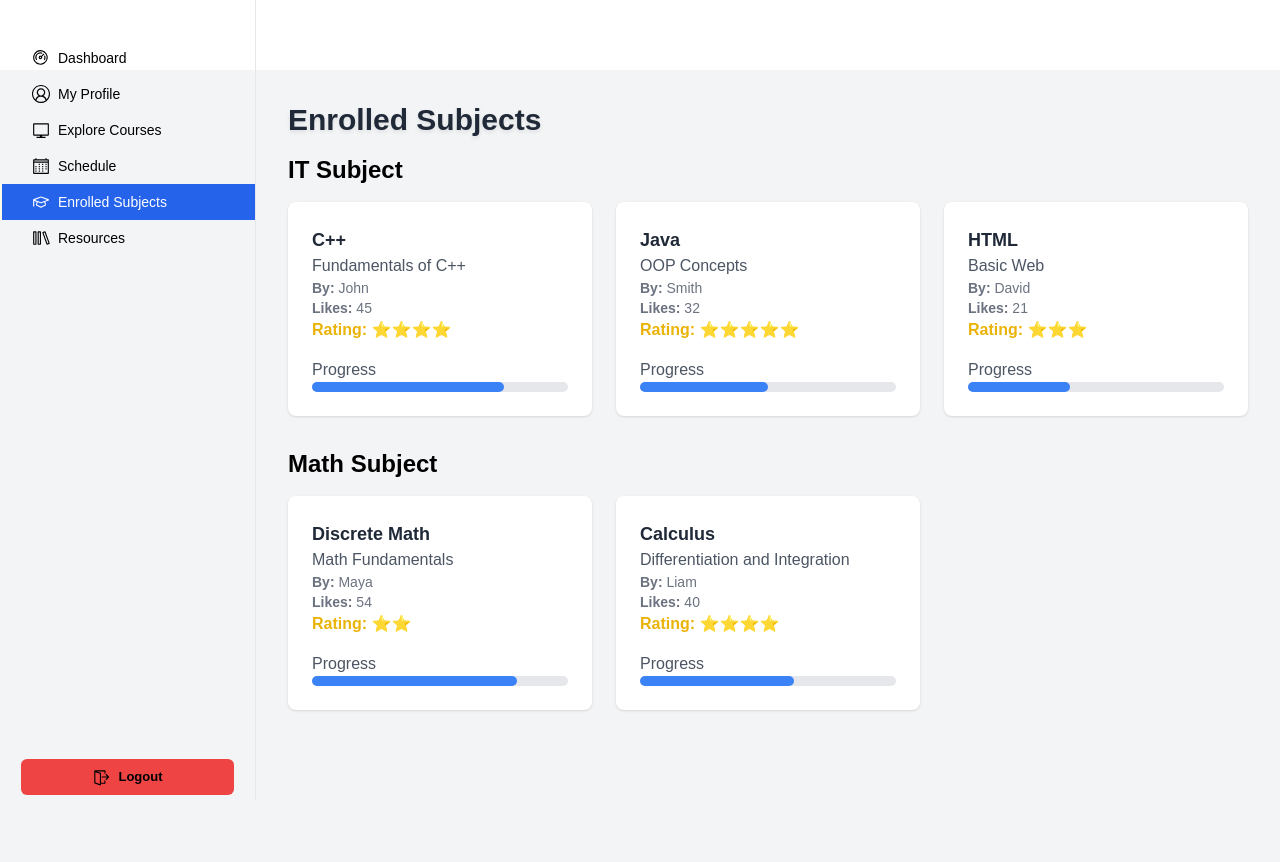
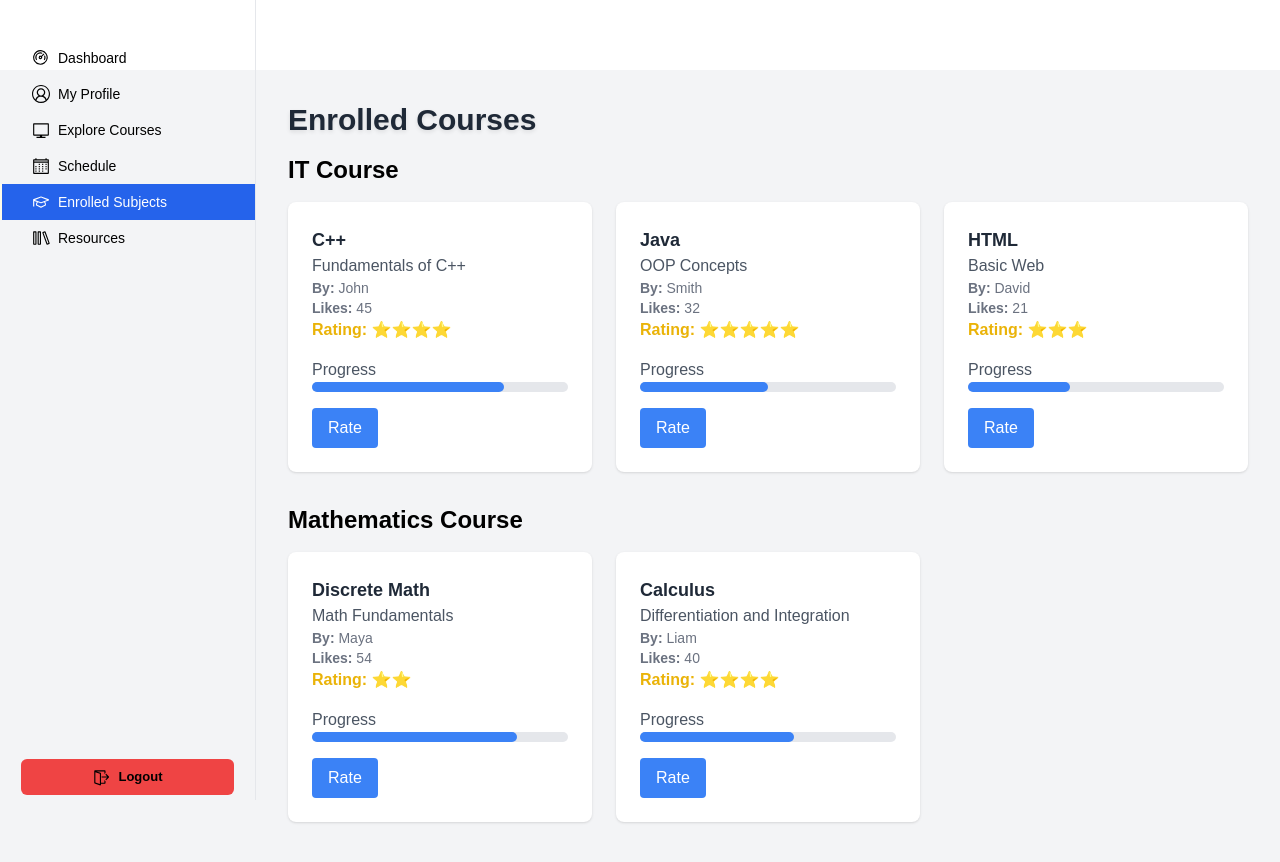
Before and after one commit to musnymubarak/EduLink-Peer-Tutoring-App, a React (Create React App) app in the folder frontend/: page /dashboard/student/enrolled-courses in a window 1280 px wide. Shown: the top 862 px of the page. Built offline with nearby package versions, Linux system fonts and the light colour scheme.

Commit message:
Added rating for enrolled courses

```diff
--- a/frontend/src/components/dashboard/student/EnrolledSubjects.js
+++ b/frontend/src/components/dashboard/student/EnrolledSubjects.js
@@ -1,24 +1,61 @@
-import React from "react";
+import React, { useState } from "react";
 import Sidebar from "../Sidebar";
 
 export default function EnrolledSubjects() {
-  const categories = [
+  const [categories, setCategories] = useState([
     {
-      title: "IT Subject",
+      title: "IT Course",
       subjects: [
-        { id: 1, title: "C++", description: "Fundamentals of C++", author: "John", likes: 45, rating: 4, progress: 75 },
-        { id: 2, title: "Java", description: "OOP Concepts", author: "Smith", likes: 32, rating: 5, progress: 50 },
-        { id: 3, title: "HTML", description: "Basic Web", author: "David", likes: 21, rating: 3, progress: 40 },
+        { id: 1, title: "C++", description: "Fundamentals of C++", author: "John", likes: 45, rating: 4, progress: 75, feedback: "" },
+        { id: 2, title: "Java", description: "OOP Concepts", author: "Smith", likes: 32, rating: 5, progress: 50, feedback: "" },
+        { id: 3, title: "HTML", description: "Basic Web", author: "David", likes: 21, rating: 3, progress: 40, feedback: "" },
       ],
     },
     {
-      title: "Math Subject",
+      title: "Mathematics Course",
       subjects: [
-        { id: 4, title: "Discrete Math", description: "Math Fundamentals", author: "Maya", likes: 54, rating: 2, progress: 80 },
-        { id: 5, title: "Calculus", description: "Differentiation and Integration", author: "Liam", likes: 40, rating: 4, progress: 60 },
+        { id: 4, title: "Discrete Math", description: "Math Fundamentals", author: "Maya", likes: 54, rating: 2, progress: 80, feedback: "" },
+        { id: 5, title: "Calculus", description: "Differentiation and Integration", author: "Liam", likes: 40, rating: 4, progress: 60, feedback: "" },
       ],
     },
-  ];
+  ]);
+
+  const [modal, setModal] = useState({
+    isOpen: false,
+    categoryIndex: null,
+    subjectIndex: null,
+  });
+
+  const [form, setForm] = useState({
+    rating: "",
+    feedback: "",
+  });
+
+  const handleOpenModal = (categoryIndex, subjectIndex) => {
+    setModal({ isOpen: true, categoryIndex, subjectIndex });
+  };
+
+  const handleCloseModal = () => {
+    setModal({ isOpen: false, categoryIndex: null, subjectIndex: null });
+    setForm({ rating: "", feedback: "" });
+  };
+
+  const handleSubmit = (e) => {
+    e.preventDefault();
+    const { categoryIndex, subjectIndex } = modal;
+    const newRating = parseInt(form.rating, 10);
+    const newFeedback = form.feedback;
+
+    setCategories((prevCategories) => {
+      const updatedCategories = [...prevCategories];
+      const subject = updatedCategories[categoryIndex].subjects[subjectIndex];
+      subject.rating = newRating;
+      subject.feedback = newFeedback;
+      return updatedCategories;
+    });
+
+    handleCloseModal();
+  };
 
   return (
     <div className="flex min-h-screen bg-gray-100">
@@ -29,20 +66,20 @@ export default function EnrolledSubjects() {
 
       {/* Main Content */}
       <div className="flex-1 ml-64 p-8 overflow-y-auto">
-        <h1 className="text-3xl font-bold text-gray-800 mb-4">Enrolled Subjects</h1>
+        <h1 className="text-3xl font-bold text-gray-800 mb-4">Enrolled Courses</h1>
 
         {/* Categories Section */}
         <div className="space-y-8">
-          {categories.map((category, index) => (
-            <div key={index}>
+          {categories.map((category, categoryIndex) => (
+            <div key={categoryIndex}>
               <h2 className="text-2xl font-semibold text-richblue-700 mb-4">
                 {category.title}
               </h2>
               <div className="grid grid-cols-1 md:grid-cols-2 lg:grid-cols-3 gap-6">
-                {category.subjects.map((subject, i) => (
+                {category.subjects.map((subject, subjectIndex) => (
                   <div
                     className="bg-white rounded-lg shadow p-6 hover:shadow-lg transition duration-200"
-                    key={i}
+                    key={subject.id}
                   >
                     <h3 className="text-lg font-semibold text-gray-800">
                       {subject.title}
@@ -57,6 +94,11 @@ export default function EnrolledSubjects() {
                     <p className="text-yellow-500">
                       <strong>Rating:</strong> {"⭐".repeat(subject.rating)}
                     </p>
+                    {subject.feedback && (
+                      <p className="text-gray-500 text-sm mt-2">
+                        <strong>Feedback:</strong> {subject.feedback}
+                      </p>
+                    )}
 
                     {/* Progress Bar */}
                     <div className="mt-4">
@@ -68,6 +110,14 @@ export default function EnrolledSubjects() {
                         ></div>
                       </div>
                     </div>
+
+                    {/* Rate Button */}
+                    <button
+                      className="mt-4 bg-blue-500 text-white rounded px-4 py-2 hover:bg-blue-600"
+                      onClick={() => handleOpenModal(categoryIndex, subjectIndex)}
+                    >
+                      Rate
+                    </button>
                   </div>
                 ))}
               </div>
@@ -75,6 +125,66 @@ export default function EnrolledSubjects() {
           ))}
         </div>
       </div>
+
+      {/* Modal */}
+      {modal.isOpen && (
+        <div className="fixed inset-0 flex items-center justify-center bg-black bg-opacity-50 z-50">
+          <div className="bg-white rounded-lg shadow-lg w-96 p-6">
+            <h3 className="text-lg font-semibold text-gray-800 mb-4">
+              Provide Feedback
+            </h3>
+            <form onSubmit={handleSubmit}>
+              <div className="mb-4">
+                <label htmlFor="rating" className="block text-sm text-gray-600">
+                  Rating (1-5):
+                </label>
+                <input
+                  type="number"
+                  name="rating"
+                  id="rating"
+                  min="1"
+                  max="5"
+                  value={form.rating}
+                  onChange={(e) => setForm({ ...form, rating: e.target.value })}
+                  required
+                  className="w-full border border-gray-300 rounded p-2"
+                />
+              </div>
+              <div className="mb-4">
+                <label htmlFor="feedback" className="block text-sm text-gray-600">
+                  Feedback:
+                </label>
+                <textarea
+                  name="feedback"
+                  id="feedback"
+                  rows="3"
+                  value={form.feedback}
+                  onChange={(e) =>
+                    setForm({ ...form, feedback: e.target.value })
+                  }
+                  required
+                  className="w-full border border-gray-300 rounded p-2"
+                ></textarea>
+              </div>
+              <div className="flex justify-end">
+                <button
+                  type="button"
+                  className="bg-gray-500 text-white rounded px-4 py-2 mr-2"
+                  onClick={handleCloseModal}
+                >
+                  Cancel
+                </button>
+                <button
+                  type="submit"
+                  className="bg-blue-500 text-white rounded px-4 py-2"
+                >
+                  Submit
+                </button>
+              </div>
+            </form>
+          </div>
+        </div>
+      )}
     </div>
   );
 }
```
